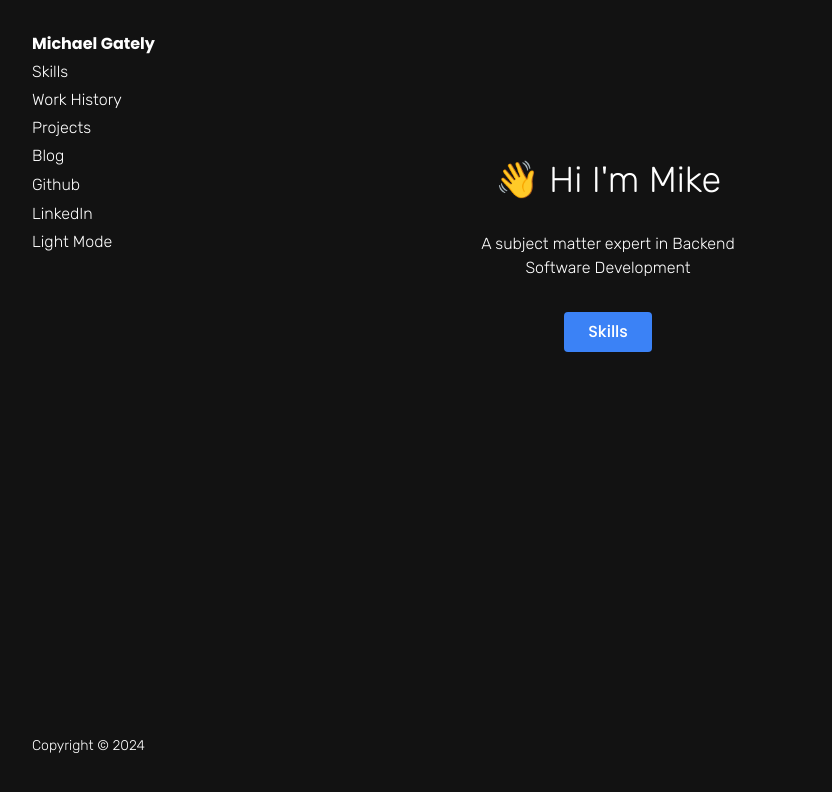
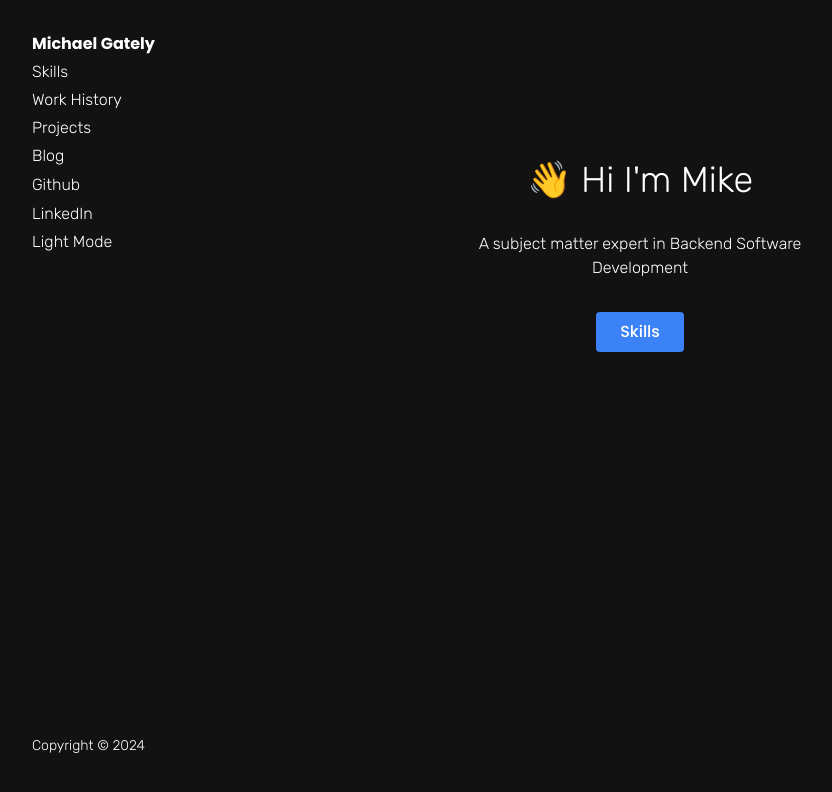
Before and after one commit to michael-gately/gately-portfolio, a Next.js app: page / in a window 1280 px wide. Shown: the top 792 px of the page, without its empty margins (0-832 px from the left). Built offline with nearby package versions, Linux system fonts and the light colour scheme.

Commit message:
fixing padding

```diff
--- a/app/page.tsx
+++ b/app/page.tsx
@@ -16,7 +16,7 @@ style: "normal"
 
 export default function Home() {
 return (
-<main className="md:pl-0 pt-8 pr-16 text-center">
+<main className="md:pl-0 pt-8 text-center">
   <div className={rubik.className.concat(" ", " pt-32 pl-32 pr-32 pb-8 text-4xl")}> &#128075; Hi I&apos;m Mike </div>
   <div className={rubik.className.concat(" ", " text-base pl-32 pr-32 pb-8")}>A subject matter expert in Backend Software Development</div>
   <Link href="/skills">
```
